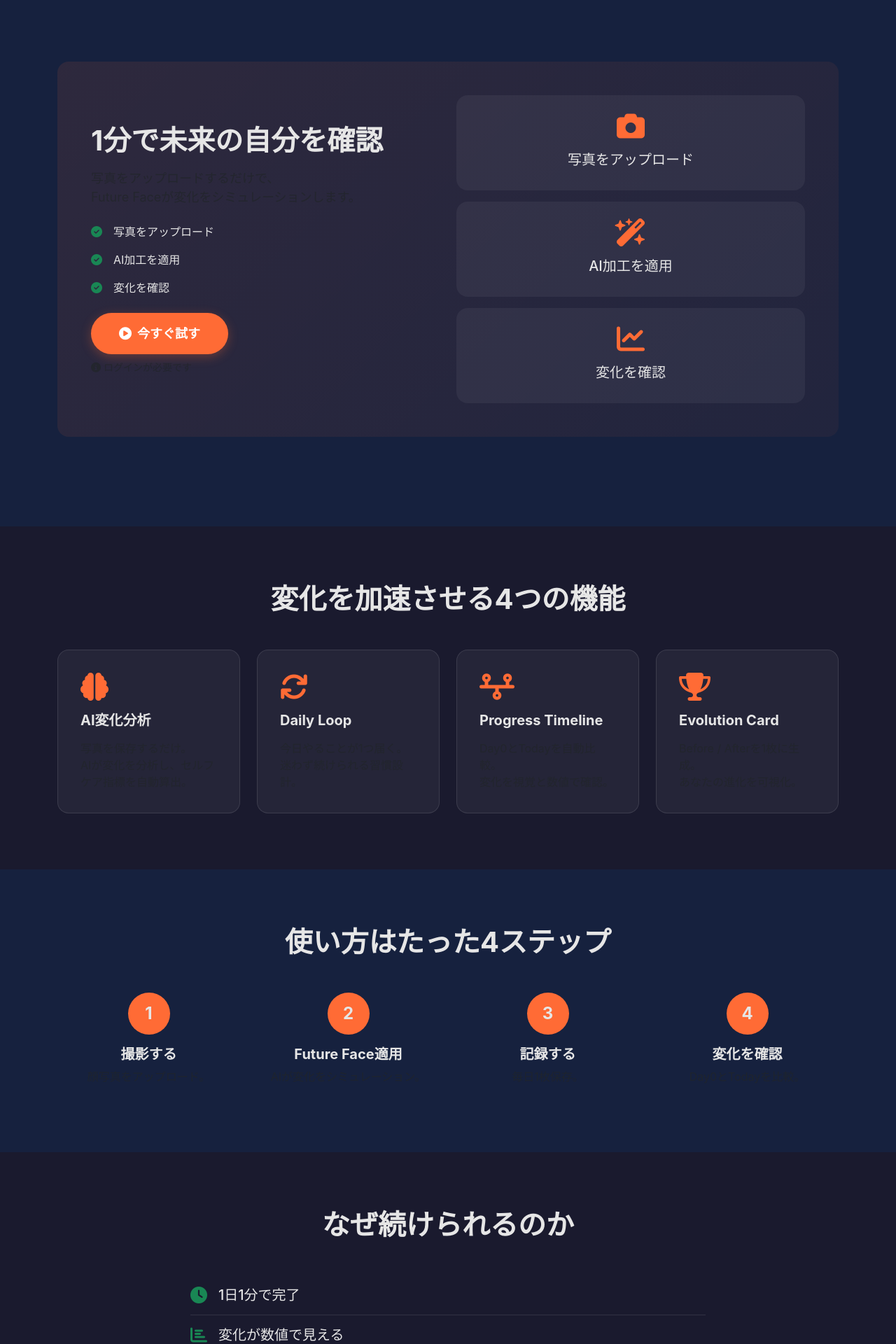
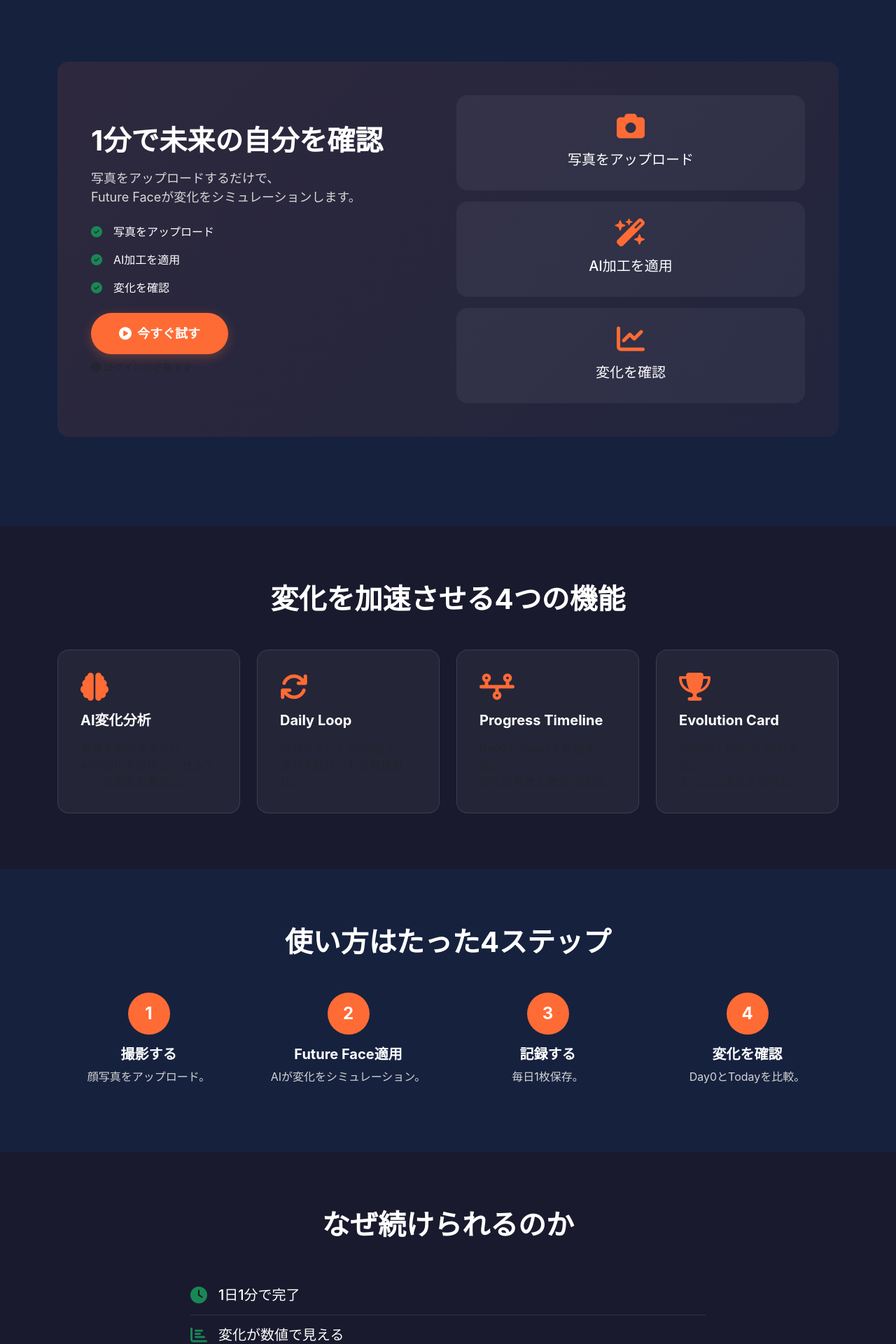
Before and after one commit to TannaiTomoya/First_Look_app, a Flask app: page / in a window 1280 px wide. Shown: the part 840-2760 px from the top of the page at 70% size. Run offline with Flask 3, Linux system fonts and the light colour scheme; some libraries are stand-ins or nearby versions.

Commit message:
fix: LPのテキストコントラスト改善
変更内容:
- 全てのテキスト色を明るく調整
- --text-light: #ffffff（純白）
- --text-muted: #d4d4d4（明るいグレー）
- 説明文: #d8d8d8
- アコーディオン回答: #e0e0e0
- 全ての見出しを#ffffff（純白）に統一

これで全てのテキストが背景に対して十分なコントラストを持ちます

Co-authored-by: Cursor <cursoragent@cursor.com>

```diff
--- a/templates/landing/lp.html
+++ b/templates/landing/lp.html
@@ -27,8 +27,8 @@
             --primary-orange: #ff6b35;
             --dark-bg: #1a1a2e;
             --darker-bg: #16213e;
-            --text-light: #e6e6e6;
-            --text-muted: #b0b0b0;
+            --text-light: #ffffff;
+            --text-muted: #d4d4d4;
         }
 
         body {
@@ -77,7 +77,7 @@
 
         .hero-subtitle {
             font-size: clamp(1.25rem, 4vw, 1.75rem);
-            color: var(--text-muted);
+            color: #e8e8e8;
             margin-bottom: 2rem;
         }
 
@@ -126,6 +126,14 @@
             transition: all 0.3s ease;
         }
 
+        .feature-card h4 {
+            color: #ffffff;
+        }
+
+        .feature-card p {
+            color: #d4d4d4;
+        }
+
         .feature-card:hover {
             transform: translateY(-5px);
             border-color: var(--primary-orange);
@@ -162,6 +170,10 @@
             border-bottom: none;
         }
 
+        .benefit-item h5 {
+            color: #ffffff;
+        }
+
         /* FAQ */
         .accordion-button {
             background: rgba(255,255,255,0.05);
@@ -181,7 +193,8 @@
 
         .accordion-body {
             background: rgba(255,255,255,0.03);
-            color: var(--text-muted);
+            color: #e0e0e0;
+            font-size: 1rem;
         }
 
         /* Footer */
@@ -205,6 +218,10 @@
             padding: 1.5rem;
             text-align: center;
             height: 100%;
+        }
+
+        .step-card h5 {
+            color: #ffffff;
         }
 
         /* PWA Install Button */
@@ -269,7 +286,7 @@
                     <p class="hero-subtitle">
                         AIがあなたの変化を記録・分析・加速させる。
                     </p>
-                    <p class="mb-4 text-muted" style="font-size: 1.125rem;">
+                    <p class="mb-4" style="font-size: 1.125rem; color: #d8d8d8;">
                         写真を撮るだけ。<br>
                         未来の顔を確認し、変化を数値で可視化。<br>
                         1日1分のセルフケアを習慣に。
@@ -291,7 +308,7 @@
                         <h2 class="h1 fw-bold mb-3">
                             1分で未来の自分を確認
                         </h2>
-                        <p class="text-muted mb-4" style="font-size: 1.125rem;">
+                        <p class="mb-4" style="font-size: 1.125rem; color: #d8d8d8;">
                             写真をアップロードするだけで、<br>
                             Future Faceが変化をシミュレーションします。
                         </p>
@@ -402,8 +419,8 @@
                 <div class="col-md-6 col-lg-3">
                     <div class="text-center">
                         <div class="step-number">1</div>
-                        <h4 class="h5 fw-bold mb-2">撮影する</h4>
-                        <p class="text-muted">
+                        <h4 class="h5 fw-bold mb-2" style="color: #ffffff;">撮影する</h4>
+                        <p style="color: #d4d4d4;">
                             顔写真をアップロード。
                         </p>
                     </div>
@@ -411,8 +428,8 @@
                 <div class="col-md-6 col-lg-3">
                     <div class="text-center">
                         <div class="step-number">2</div>
-                        <h4 class="h5 fw-bold mb-2">Future Face適用</h4>
-                        <p class="text-muted">
+                        <h4 class="h5 fw-bold mb-2" style="color: #ffffff;">Future Face適用</h4>
+                        <p style="color: #d4d4d4;">
                             AIが変化をシミュレーション。
                         </p>
                     </div>
@@ -420,8 +437,8 @@
                 <div class="col-md-6 col-lg-3">
                     <div class="text-center">
                         <div class="step-number">3</div>
-                        <h4 class="h5 fw-bold mb-2">記録する</h4>
-                        <p class="text-muted">
+                        <h4 class="h5 fw-bold mb-2" style="color: #ffffff;">記録する</h4>
+                        <p style="color: #d4d4d4;">
                             毎日1枚保存。
                         </p>
                     </div>
@@ -429,8 +446,8 @@
                 <div class="col-md-6 col-lg-3">
                     <div class="text-center">
                         <div class="step-number">4</div>
-                        <h4 class="h5 fw-bold mb-2">変化を確認</h4>
-                        <p class="text-muted">
+                        <h4 class="h5 fw-bold mb-2" style="color: #ffffff;">変化を確認</h4>
+                        <p style="color: #d4d4d4;">
                             Day0とTodayを比較。
                         </p>
                     </div>
@@ -550,7 +567,7 @@
                     <h2 class="display-5 fw-bold mb-4">
                         変化を記録しない人は、変化しない。
                     </h2>
-                    <p class="lead text-muted mb-5">
+                    <p class="lead mb-5" style="color: #d8d8d8;">
                         今日の1枚から始めましょう。
                     </p>
                     <a href="{{ url_for('auth.register') }}" class="btn btn-cta btn-lg">
```
